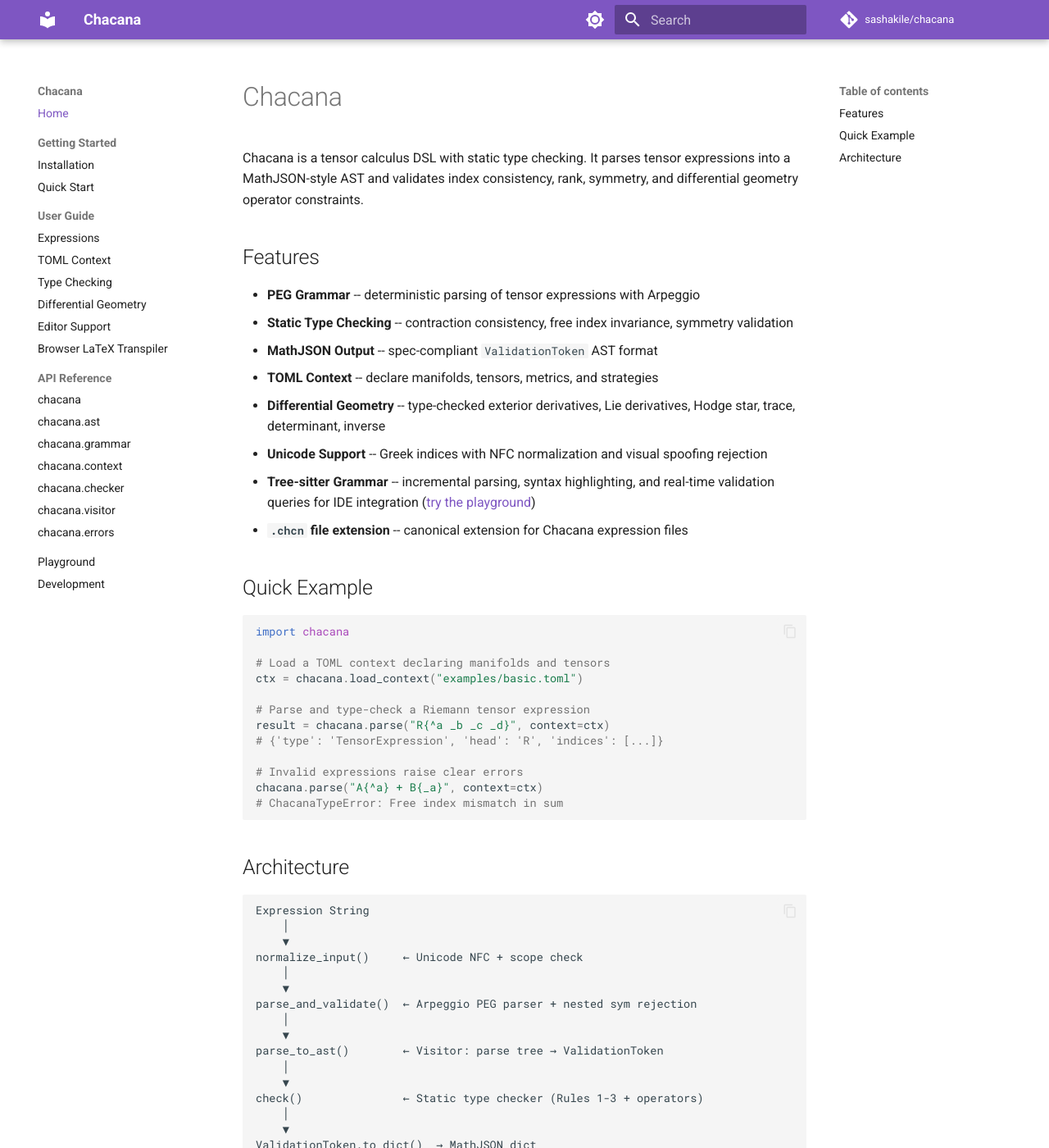
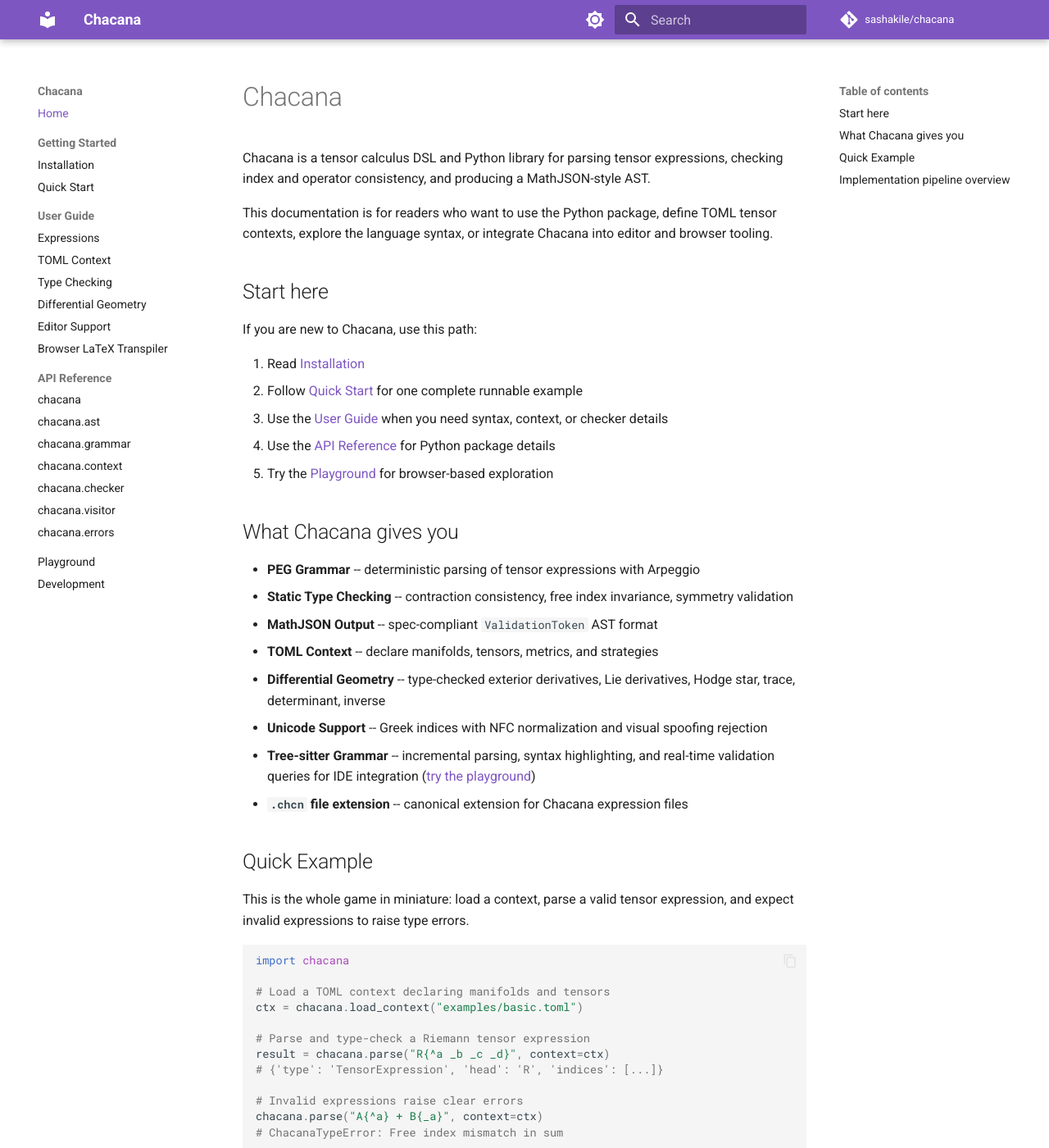
Before and after one commit to sashakile/chacana, an MkDocs documentation site: the page built from docs/index.md, in a window 1280 px wide and 1400 px high. Shown: the whole window at 82% size. Built offline with MkDocs 1.6.1 and Material for MkDocs 9.7.7, drawn with Linux system fonts in a browser that asks for light colours; comment, search, counter and statistics services are not loaded; some of the changed text lies outside the part shown.

````diff
--- a/docs/index.md
+++ b/docs/index.md
@@ -1,10 +1,24 @@
 # Chacana
 
-Chacana is a tensor calculus DSL with static type checking. It parses tensor
-expressions into a MathJSON-style AST and validates index consistency, rank,
-symmetry, and differential geometry operator constraints.
+Chacana is a tensor calculus DSL and Python library for parsing tensor
+expressions, checking index and operator consistency, and producing a
+MathJSON-style AST.
 
-## Features
+This documentation is for readers who want to use the Python package, define
+TOML tensor contexts, explore the language syntax, or integrate Chacana into
+editor and browser tooling.
+
+## Start here
+
+If you are new to Chacana, use this path:
+
+1. Read [Installation](getting-started/installation.md)
+2. Follow [Quick Start](getting-started/quickstart.md) for one complete runnable example
+3. Use the [User Guide](guide/expressions.md) when you need syntax, context, or checker details
+4. Use the [API Reference](api/index.md) for Python package details
+5. Try the [Playground](playground.md) for browser-based exploration
+
+## What Chacana gives you
 
 - **PEG Grammar** -- deterministic parsing of tensor expressions with Arpeggio
 - **Static Type Checking** -- contraction consistency, free index invariance, symmetry validation
@@ -16,6 +30,9 @@ symmetry, and differential geometry operator constraints.
 - **`.chcn` file extension** -- canonical extension for Chacana expression files
 
 ## Quick Example
+
+This is the whole game in miniature: load a context, parse a valid tensor
+expression, and expect invalid expressions to raise type errors.
 
 ```python
 import chacana
@@ -32,7 +49,7 @@ chacana.parse("A{^a} + B{_a}", context=ctx)
 # ChacanaTypeError: Free index mismatch in sum
 ```
 
-## Architecture
+## Implementation pipeline overview
 
 ```
 Expression String
````
Also changed, not shown: README.md (+23 -4 lines).
